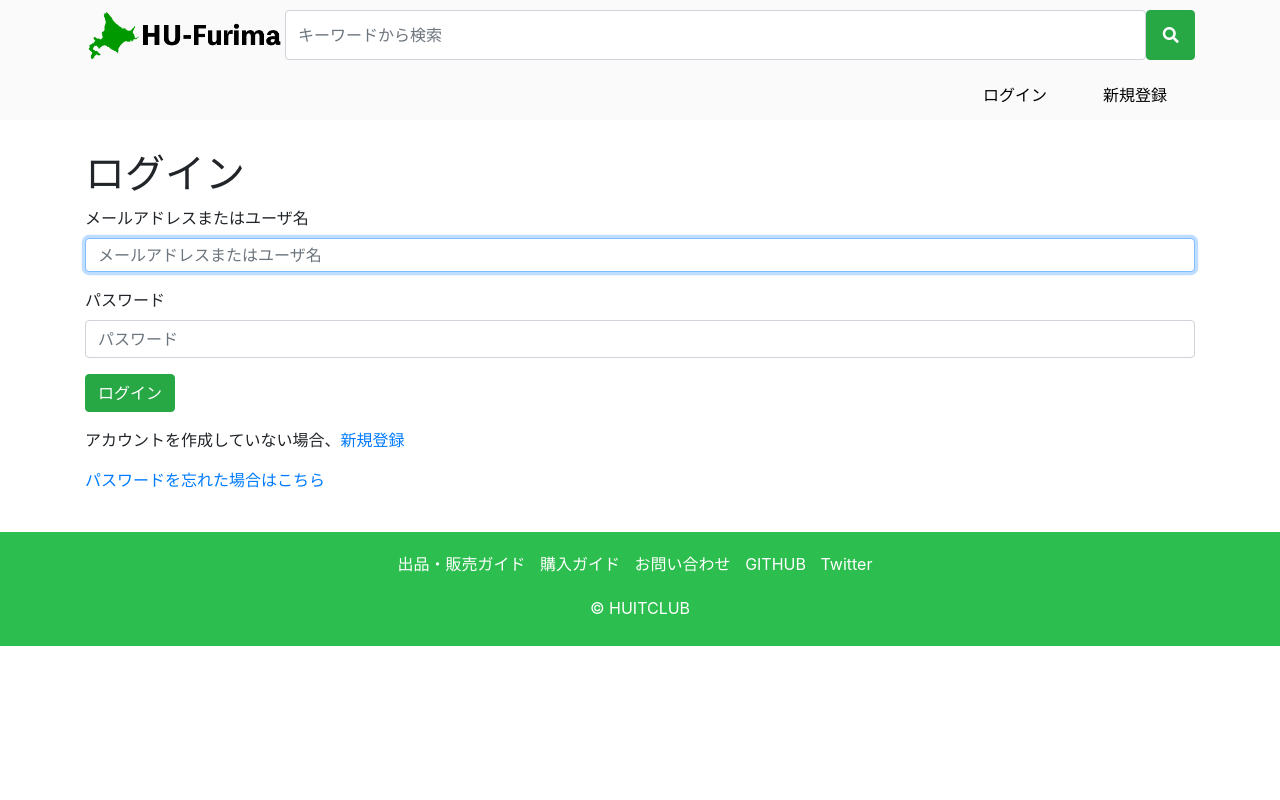
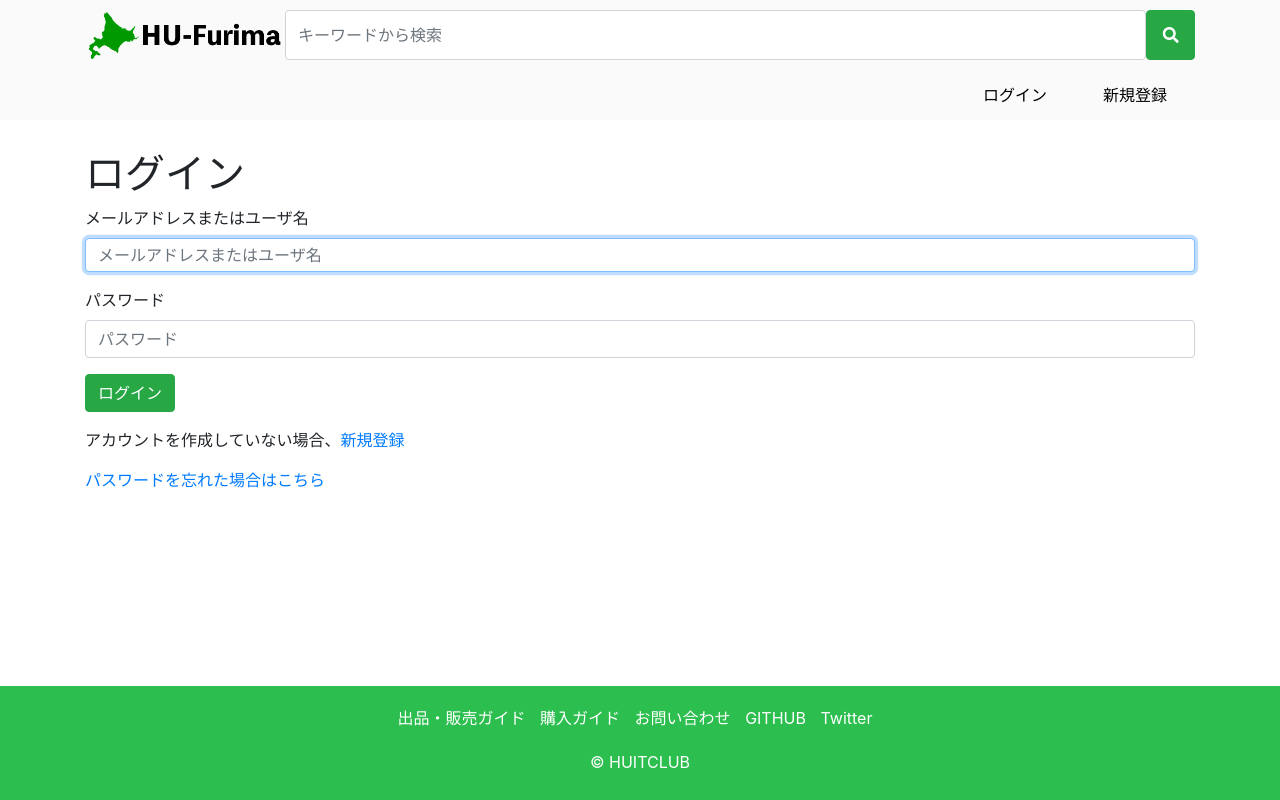
Before and after one commit to rei70224/hokudai_furima, a Django app: page /account/login/ in a window 1280 px wide. Run offline with Django 3.2, Linux system fonts and the light colour scheme; data that the repository does not hold is empty; parts of the project's set-up code (start-up, migrations or seed data) failed here and were passed over; some libraries are stand-ins or nearby versions.

Commit message:
fix: フッタを一番下に固定

```diff
--- a/hokudai_furima/static/css/base.css
+++ b/hokudai_furima/static/css/base.css
@@ -1,3 +1,14 @@
+html {
+  height: 100%;
+}
+
+body {
+  min-height: 100%;
+  display: flex;
+  flex-direction: column;
+}
+
 main {
+  flex: 1;
   padding-top: 30px;
 }
```
